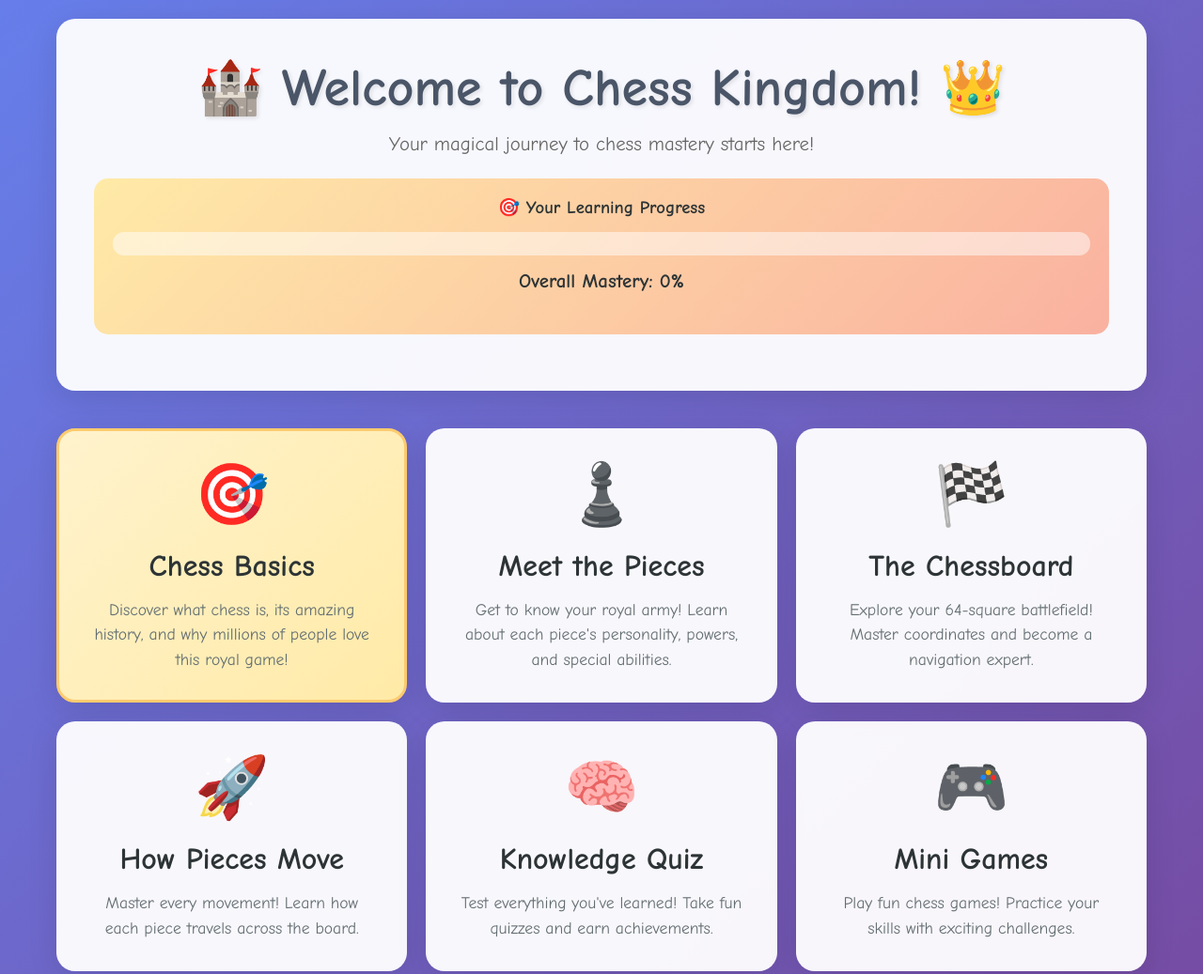
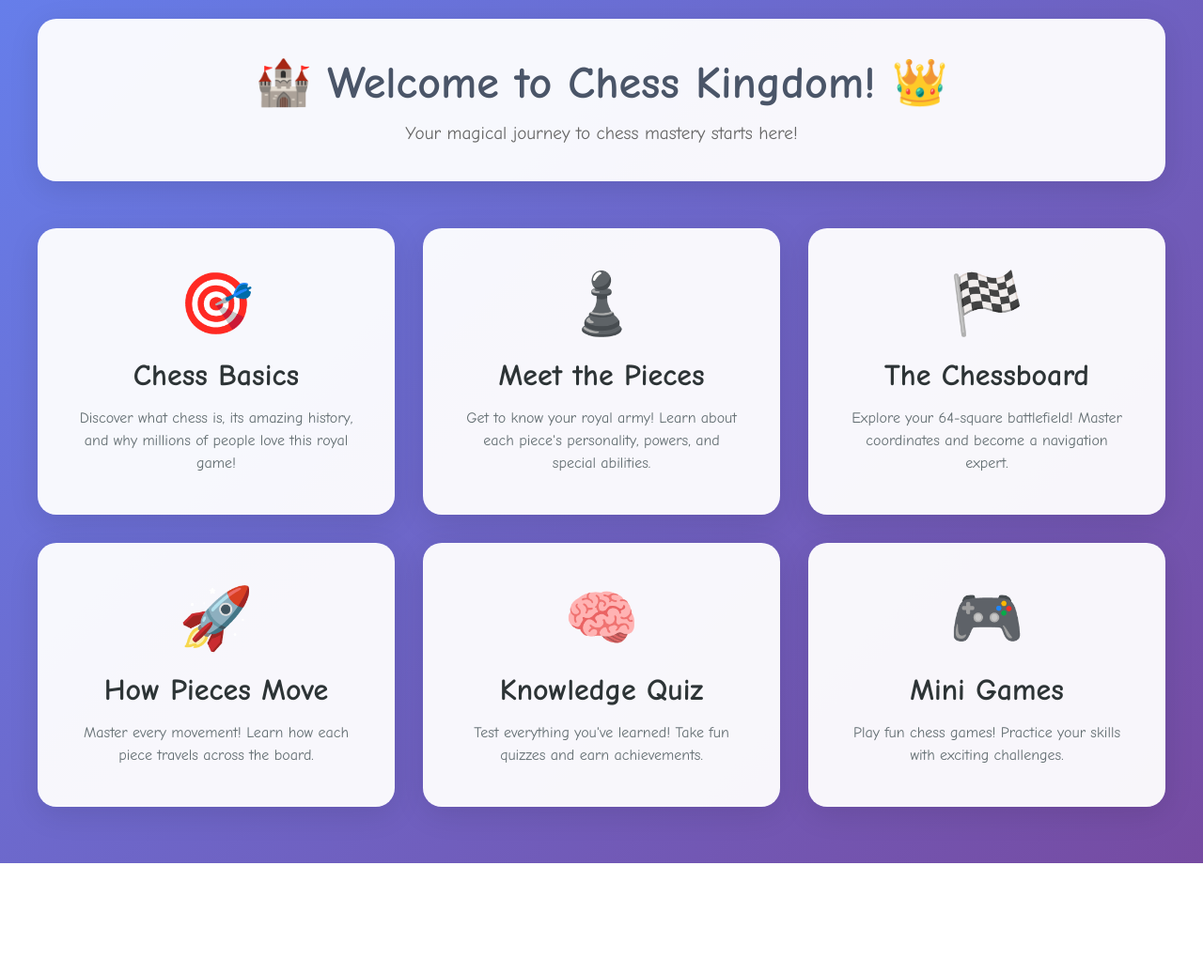
Before and after one commit to luigipascal/gaming, a plain HTML site: page index.html in a window 1280 px wide. Shown: the top 1037 px of the page at 94% size. After the commit the page ends 919 px from the top, so only its background shows below. Drawn offline with Linux system fonts and the light colour scheme.

Commit message:
Update index.html with new navigation and complete moves.html

```diff
--- a/index.html
+++ b/index.html
@@ -16,17 +16,17 @@
             background: linear-gradient(135deg, #667eea 0%, #764ba2 100%);
             min-height: 100vh;
             color: #333;
+            padding: 20px;
         }
 
         .container {
             max-width: 1200px;
             margin: 0 auto;
-            padding: 20px;
         }
 
         .header {
             text-align: center;
-            margin-bottom: 40px;
+            margin-bottom: 50px;
             background: rgba(255, 255, 255, 0.95);
             padding: 40px;
             border-radius: 20px;
@@ -34,99 +34,57 @@
         }
 
         .header h1 {
-            font-size: 3.5em;
+            font-size: 3em;
             color: #4a5568;
             margin-bottom: 15px;
-            text-shadow: 2px 2px 4px rgba(0, 0, 0, 0.1);
         }
 
         .header p {
-            font-size: 1.3em;
+            font-size: 1.2em;
             color: #666;
-            margin-bottom: 25px;
         }
 
-        .progress-overview {
-            background: linear-gradient(135deg, #ffeaa7, #fab1a0);
-            padding: 20px;
-            border-radius: 15px;
-            margin: 20px 0;
-        }
-
-        .progress-bar {
-            background: rgba(255, 255, 255, 0.5);
-            height: 25px;
-            border-radius: 12px;
-            overflow: hidden;
-            margin: 15px 0;
-        }
-
-        .progress-fill {
-            background: linear-gradient(90deg, #00b894, #00cec9);
-            height: 100%;
-            border-radius: 12px;
-            transition: width 0.8s ease;
-            width: 0%;
-        }
-
-        .nav-grid {
+        .cards-grid {
             display: grid;
             grid-template-columns: repeat(auto-fit, minmax(300px, 1fr));
-            gap: 20px;
+            gap: 30px;
             margin: 40px 0;
         }
 
         .nav-card {
             background: rgba(255, 255, 255, 0.95);
             border-radius: 20px;
-            padding: 30px;
+            padding: 40px;
+            text-align: center;
             box-shadow: 0 8px 32px rgba(0, 0, 0, 0.1);
-            transition: all 0.4s ease;
-            cursor: pointer;
-            border: 3px solid transparent;
+            transition: all 0.3s ease;
             text-decoration: none;
             color: inherit;
-            display: block;
-            text-align: center;
+            border: 3px solid transparent;
         }
 
         .nav-card:hover {
-            transform: translateY(-10px) scale(1.02);
+            transform: translateY(-10px);
             box-shadow: 0 15px 40px rgba(0, 0, 0, 0.2);
             border-color: #74b9ff;
         }
 
-        .nav-card.current {
-            border-color: #fdcb6e;
-            background: linear-gradient(135deg, #fff3cd, #ffeaa7);
-        }
-
-        .nav-icon {
+        .card-icon {
             font-size: 4em;
             margin-bottom: 20px;
         }
 
-        .nav-title {
+        .card-title {
             font-size: 2em;
             color: #2d3436;
             margin-bottom: 15px;
             font-weight: bold;
         }
 
-        .nav-description {
+        .card-description {
             color: #636e72;
             line-height: 1.5;
-            font-size: 1.1em;
-        }
-
-        @media (max-width: 768px) {
-            .header h1 {
-                font-size: 2.5em;
-            }
-
-            .nav-grid {
-                grid-template-columns: 1fr;
-            }
+            font-size: 1em;
         }
     </style>
 </head>
@@ -135,83 +93,57 @@
         <div class="header">
             <h1>🏰 Welcome to Chess Kingdom! 👑</h1>
             <p>Your magical journey to chess mastery starts here!</p>
-
-            <div class="progress-overview">
-                <h3 style="color: #2d3436; margin-bottom: 10px;">🎯 Your Learning Progress</h3>
-                <div class="progress-bar">
-                    <div class="progress-fill" id="overallProgress"></div>
-                </div>
-                <p style="color: #2d3436; font-weight: bold;" id="progressText">Overall Mastery: 0%</p>
-            </div>
         </div>
 
-        <div class="nav-grid">
-            <a href="basics.html" class="nav-card current">
-                <div class="nav-icon">🎯</div>
-                <div class="nav-title">Chess Basics</div>
-                <div class="nav-description">
+        <div class="cards-grid">
+            <a href="basics.html" class="nav-card">
+                <div class="card-icon">🎯</div>
+                <div class="card-title">Chess Basics</div>
+                <div class="card-description">
                     Discover what chess is, its amazing history, and why millions of people love this royal game!
                 </div>
             </a>
 
             <a href="pieces.html" class="nav-card">
-                <div class="nav-icon">♟️</div>
-                <div class="nav-title">Meet the Pieces</div>
-                <div class="nav-description">
+                <div class="card-icon">♟️</div>
+                <div class="card-title">Meet the Pieces</div>
+                <div class="card-description">
                     Get to know your royal army! Learn about each piece's personality, powers, and special abilities.
                 </div>
             </a>
 
             <a href="board.html" class="nav-card">
-                <div class="nav-icon">🏁</div>
-                <div class="nav-title">The Chessboard</div>
-                <div class="nav-description">
+                <div class="card-icon">🏁</div>
+                <div class="card-title">The Chessboard</div>
+                <div class="card-description">
                     Explore your 64-square battlefield! Master coordinates and become a navigation expert.
                 </div>
             </a>
 
             <a href="moves.html" class="nav-card">
-                <div class="nav-icon">🚀</div>
-                <div class="nav-title">How Pieces Move</div>
-                <div class="nav-description">
+                <div class="card-icon">🚀</div>
+                <div class="card-title">How Pieces Move</div>
+                <div class="card-description">
                     Master every movement! Learn how each piece travels across the board.
                 </div>
             </a>
 
             <a href="quiz.html" class="nav-card">
-                <div class="nav-icon">🧠</div>
-                <div class="nav-title">Knowledge Quiz</div>
-                <div class="nav-description">
+                <div class="card-icon">🧠</div>
+                <div class="card-title">Knowledge Quiz</div>
+                <div class="card-description">
                     Test everything you've learned! Take fun quizzes and earn achievements.
                 </div>
             </a>
 
             <a href="games.html" class="nav-card">
-                <div class="nav-icon">🎮</div>
-                <div class="nav-title">Mini Games</div>
-                <div class="nav-description">
+                <div class="card-icon">🎮</div>
+                <div class="card-title">Mini Games</div>
+                <div class="card-description">
                     Play fun chess games! Practice your skills with exciting challenges.
                 </div>
             </a>
         </div>
     </div>
-
-    <script>
-        // Simple progress tracking
-        let completedSections = JSON.parse(localStorage.getItem('chessProgress') || '[]');
-
-        function updateProgress() {
-            const totalSections = 6;
-            const completed = completedSections.length;
-            const percentage = Math.round((completed / totalSections) * 100);
-
-            document.getElementById('overallProgress').style.width = percentage + '%';
-            document.getElementById('progressText').textContent = `Overall Mastery: ${percentage}%`;
-        }
-
-        document.addEventListener('DOMContentLoaded', function() {
-            updateProgress();
-        });
-    </script>
 </body>
 </html>
```
